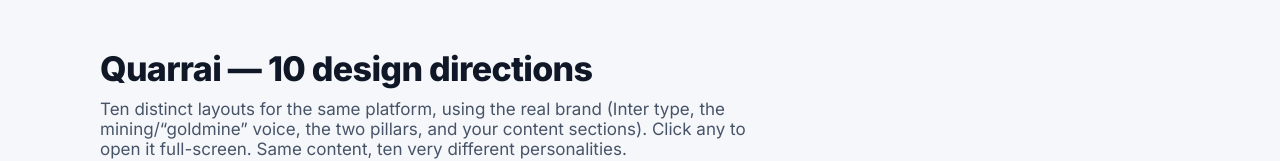
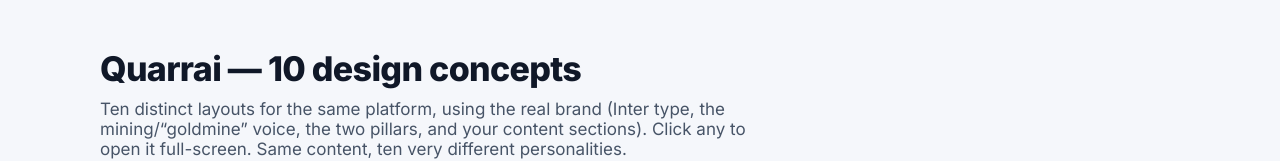
Before and after one commit to toshiluca/quarrai-designs, a plain HTML site: page index.html in a window 1280 px wide. Shown: the top 161 px of the page. Drawn offline with Linux system fonts and the light colour scheme.

Commit message:
Consistency: 'design concepts' wording in gallery heading

```diff
--- a/index.html
+++ b/index.html
@@ -20,7 +20,7 @@
 .card .best b{color:#101828}
 </style></head><body>
 <div class="wrap">
-<h1>Quarrai — 10 design directions</h1>
+<h1>Quarrai — 10 design concepts</h1>
 <p class="lead">Ten distinct layouts for the same platform, using the real brand (Inter type, the mining/“goldmine” voice, the two pillars, and your content sections). Click any to open it full-screen. Same content, ten very different personalities.</p>
 <div class="grid">
   <a class="card" href="1-clarity.html"><div class="band" style="background:linear-gradient(90deg,#005EF5,#8B3FE8)"></div><div class="in"><div class="k">Concept 1</div><h3>Clarity</h3><p>Clean modern SaaS. Centered hero + search, two big side-by-side pillar cards (Knowledge / Learning), social-proof stats. Professional, calm, conversion-focused.</p><div class="best"><b>Best if:</b> you want a trustworthy, mainstream B2B feel.</div></div></a>
```
